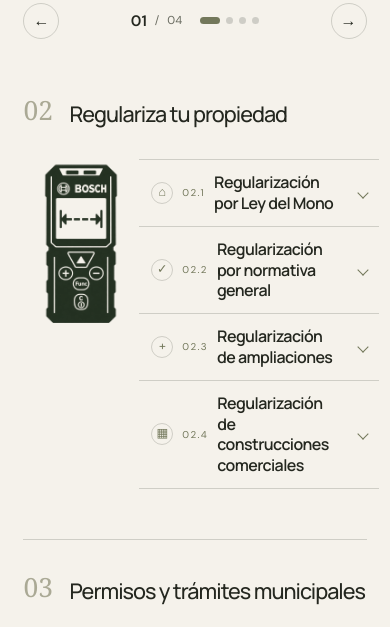
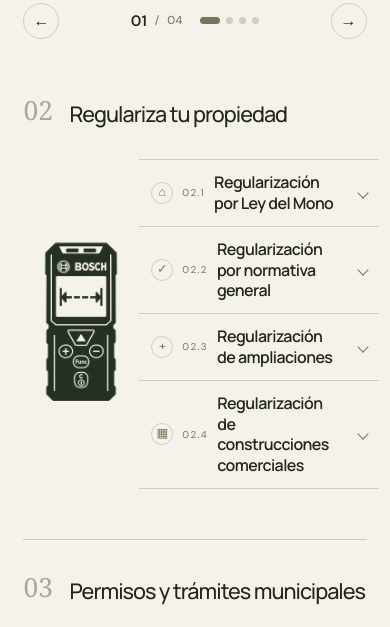
Before and after one commit to arquitectajavieraruizsoto/PortafolioArquitectaJavieraRuiz, a plain HTML site: page index.html in a window 390 px wide. Shown: the part 3678-4305 px from the top of the page. Drawn offline with Linux system fonts and the light colour scheme.

Commit message:
Centra imagen de regularización en móvil
Co-authored-by: Copilot <223556219+Copilot@users.noreply.github.com>

```diff
--- a/styles.css
+++ b/styles.css
@@ -257,7 +257,7 @@ h1 em, h2 em { font-family: var(--serif); font-weight: 400; }
 @media(max-width:800px){
  #regularizacion.service-category{grid-template-columns:minmax(0,.35fr) minmax(0,.65fr);column-gap:12px}
  #regularizacion .service-category-heading{grid-column:1 / -1}
- #regularizacion .image-grid.regularization-single{grid-column:1;grid-row:2;height:auto;aspect-ratio:auto;margin:0}
+ #regularizacion .image-grid.regularization-single{grid-column:1;grid-row:2;align-self:center;height:auto;aspect-ratio:auto;margin:0}
  #regularizacion .image-grid.regularization-single img.image-contain{width:min(100%,140px);height:auto;max-height:210px;min-height:0;aspect-ratio:auto}
  #regularizacion .service-cards.service-cards-two{grid-column:2;grid-row:2}
  #regularizacion .service-accordion-body{padding-left:53px}
```
